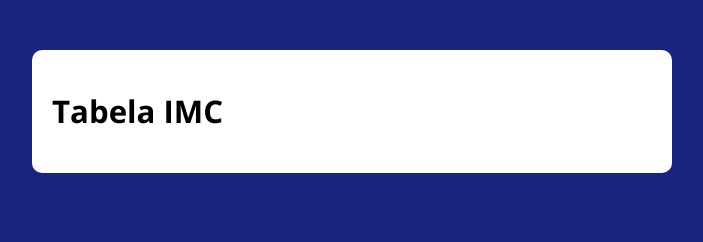
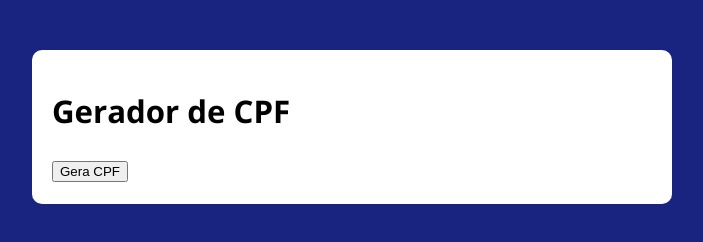
Before and after one commit to Gr-monaco/javascript-gerador-cpf, a website built with webpack: page public/index.html in a window 1280 px wide. Shown: the whole page, without its empty margins (288-991 px from the left). Built offline with nearby package versions, Linux system fonts and the light colour scheme.

Commit message:
Adiciona botão de gerar CPF

```diff
--- a/public/index.html
+++ b/public/index.html
@@ -9,7 +9,10 @@
 <body>
 
     <section class="container">
-        <h1>Tabela IMC</h1>
+        <h1>Gerador de CPF</h1>
+        <button class="cpfgera">Gera CPF</button>
+
+        <div class="cpfcontainer"></div>
 
     </section>
 
```
